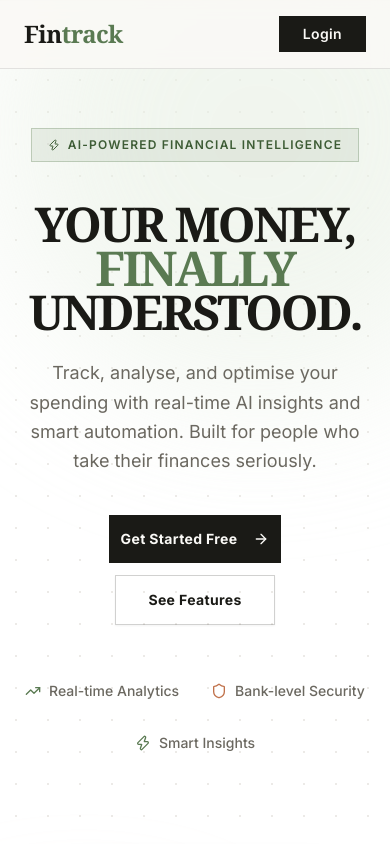
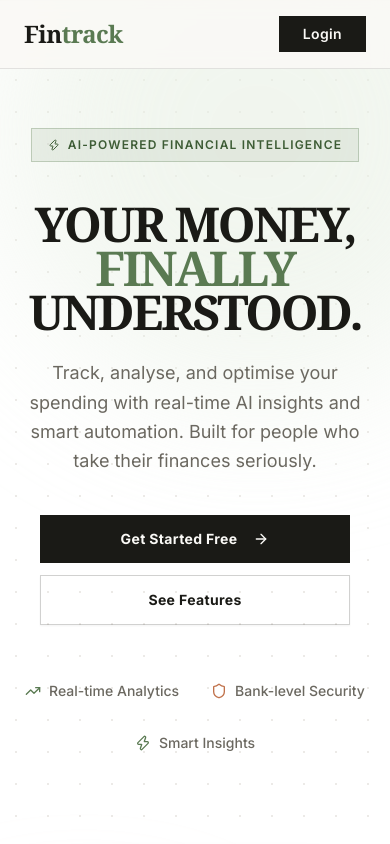
Before and after one commit to himanshuvkm/FinTrack, a Next.js app: page / in a window 390 px wide. Shown: the top 844 px of the page. Built offline with nearby package versions, Linux system fonts and the light colour scheme; no server answers.

Commit message:
fix ui issue

```diff
--- a/app/page.tsx
+++ b/app/page.tsx
@@ -355,25 +355,25 @@ export default function HomePage() {
             </p>
 
             {/* CTA buttons */}
-            <div className="flex flex-col sm:flex-row gap-4 justify-center">
-              <Link href="/dashboard">
-                <motion.div whileHover={{ scale: 1.02 }} whileTap={{ scale: 0.98 }}>
-                  <button className="px-10 py-4 bg-[#5a7a52] hover:bg-[#3d5c35] text-[#faf9f6] text-sm font-bold tracking-wide uppercase transition-all flex items-center gap-2">
+            <div className="flex flex-col sm:flex-row gap-4 justify-center items-stretch sm:items-center">
+              <Link href="/dashboard" className="w-full sm:w-auto">
+                <motion.div whileHover={{ scale: 1.02 }} whileTap={{ scale: 0.98 }} className="w-full">
+                  <button className="w-full sm:w-auto px-10 py-4 bg-[#5a7a52] hover:bg-[#3d5c35] text-[#faf9f6] text-sm font-bold tracking-wide uppercase transition-all flex items-center justify-center gap-2">
                     Start Free Trial
                     <ArrowRight className="h-4 w-4" />
                   </button>
                 </motion.div>
               </Link>
-              <Link href="#features">
-                <motion.div whileHover={{ scale: 1.02 }} whileTap={{ scale: 0.98 }}>
-                  <button className="px-10 py-4 border border-[#faf9f6]/20 hover:border-[#faf9f6]/40 text-[#faf9f6] hover:bg-[#faf9f6]/5 text-sm font-bold tracking-wide uppercase transition-all">
+              <Link href="#features" className="w-full sm:w-auto">
+                <motion.div whileHover={{ scale: 1.02 }} whileTap={{ scale: 0.98 }} className="w-full">
+                  <button className="w-full sm:w-auto px-10 py-4 border border-[#faf9f6]/20 hover:border-[#faf9f6]/40 text-[#faf9f6] hover:bg-[#faf9f6]/5 text-sm font-bold tracking-wide uppercase transition-all flex items-center justify-center">
                     See Features
                   </button>
                 </motion.div>
               </Link>
             </div>
 
-            <p className="text-[#6b6860] text-xs mt-6 uppercase tracking-widest">
+            <p className="text-[#6b6860] text-xs mt-6 uppercase tracking-widest px-4">
               No credit card required · 14-day free trial
             </p>
           </motion.div>
--- a/components/compo/herosection.tsx
+++ b/components/compo/herosection.tsx
@@ -70,18 +70,18 @@ export default function Herosection() {
             initial={{ opacity: 0, y: 20 }}
             animate={{ opacity: 1, y: 0 }}
             transition={{ duration: 0.6, delay: 0.34 }}
-            className="flex flex-col sm:flex-row gap-3 mb-14"
+            className="flex flex-col sm:flex-row gap-3 mb-14 w-full sm:w-auto items-stretch sm:items-center justify-center px-4 sm:px-0"
           >
-            <Link href="/dashboard">
-              <Button className="px-8 py-6 text-sm font-bold bg-[#1a1a16] hover:bg-[#2e2e28] text-[#faf9f6] rounded-none border-0 transition-all tracking-wide">
+            <Link href="/dashboard" className="w-full sm:w-auto">
+              <Button className="w-full sm:w-auto px-8 py-6 text-sm font-bold bg-[#1a1a16] hover:bg-[#2e2e28] text-[#faf9f6] rounded-none border-0 transition-all tracking-wide flex items-center justify-center">
                 Get Started Free
                 <ArrowRight className="ml-2 h-4 w-4" />
               </Button>
             </Link>
-            <Link href="#features">
+            <Link href="#features" className="w-full sm:w-auto">
               <Button
                 variant="outline"
-                className="px-8 py-6 text-sm font-bold rounded-none border border-[#1a1a16]/20 text-[#1a1a16] hover:bg-[#1a1a16]/5 bg-transparent transition-all tracking-wide"
+                className="w-full sm:w-auto px-8 py-6 text-sm font-bold rounded-none border border-[#1a1a16]/20 text-[#1a1a16] hover:bg-[#1a1a16]/5 bg-transparent transition-all tracking-wide flex items-center justify-center"
               >
                 See Features
               </Button>
```
